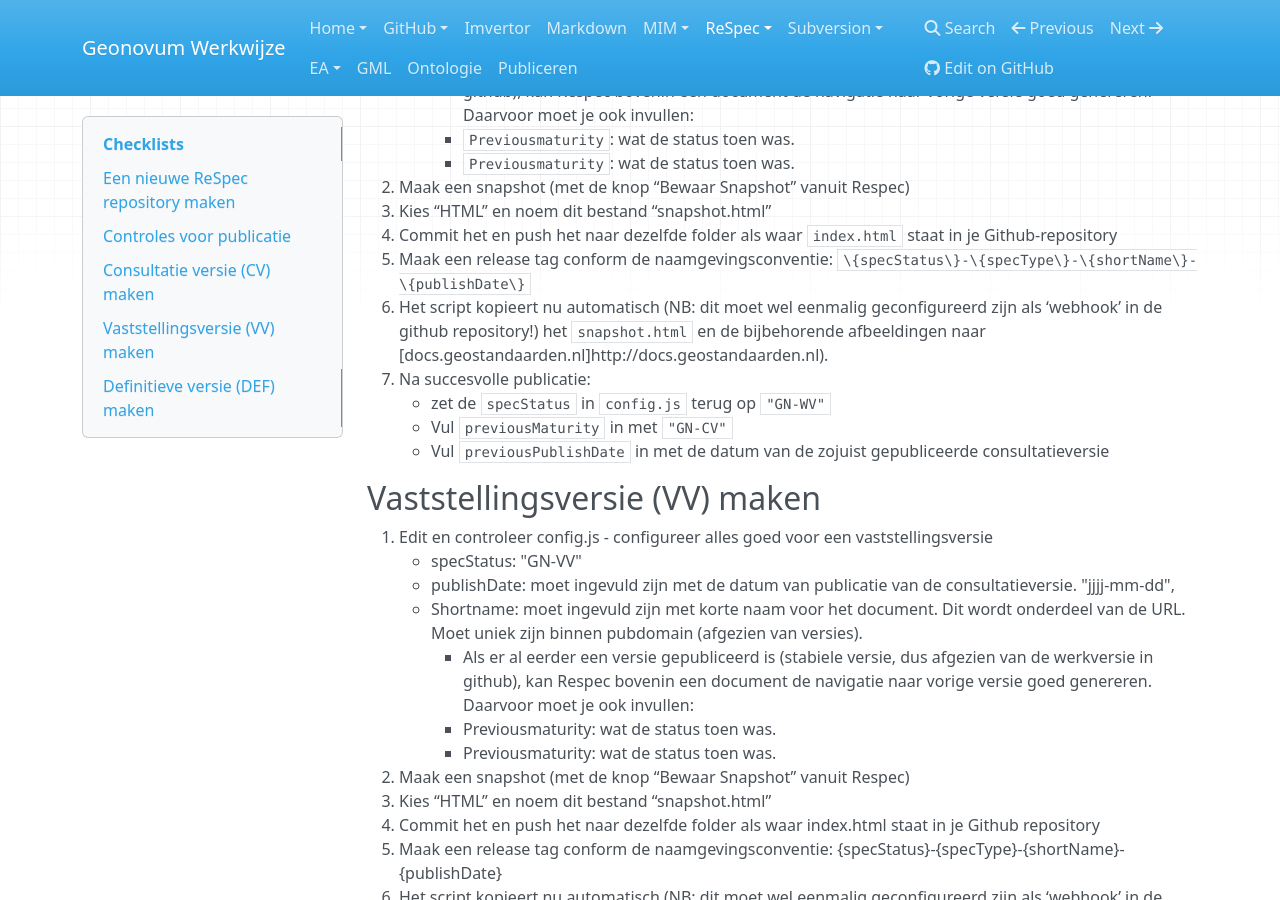
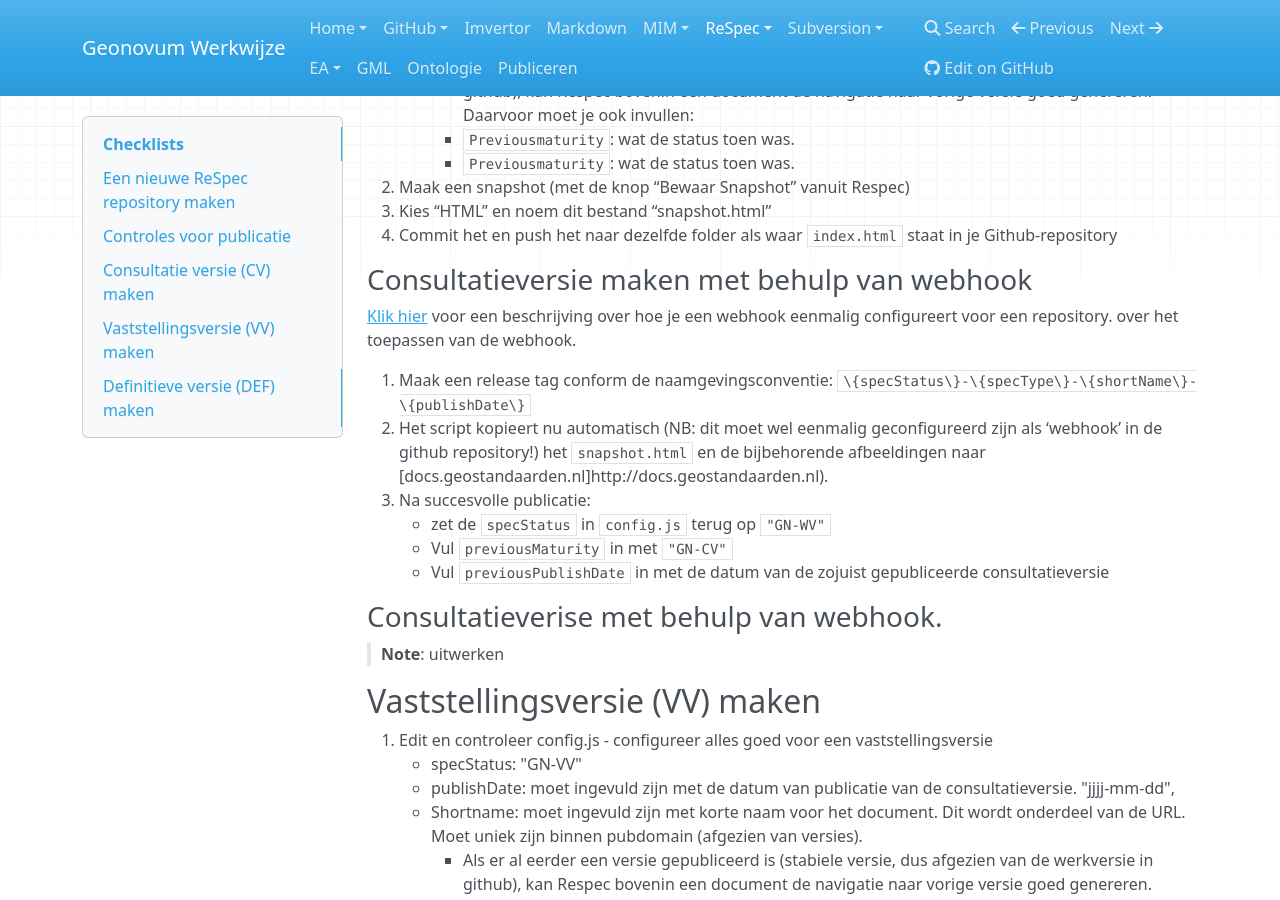
Before and after one commit to Geonovum/handleiding-tooling, an MkDocs documentation site: the page built from docs/ReSpec-Checklists.md, in a window 1280 px wide and 900 px high, scrolled down 1027 px. Built offline with MkDocs 1.6.1, drawn with Linux system fonts in a browser that asks for light colours; nearby versions of some CDN libraries.

Commit message:
Splitsen consultatieversie: handmatig of webhook

```diff
--- a/docs/ReSpec-Checklists.md
+++ b/docs/ReSpec-Checklists.md
@@ -30,15 +30,25 @@ In dit hoofdstuk staat een aantal checklists die je kan gebruiken als je vanuit
         -  Als er al eerder een versie gepubliceerd is (stabiele versie, dus afgezien van de werkversie in github), kan Respec bovenin een document de navigatie naar vorige versie goed genereren. Daarvoor moet je ook invullen:
         - `Previousmaturity`: wat de status toen was.
         - `Previousmaturity`: wat de status toen was.
-2. Maak een snapshot (met de knop “Bewaar Snapshot” vanuit Respec)
-3. Kies “HTML” en noem dit bestand “snapshot.html”
-4. Commit het en push het naar dezelfde folder als waar `index.html` staat in je Github-repository
-6.  Maak een release tag conform de naamgevingsconventie: `\{specStatus\}-\{specType\}-\{shortName\}-\{publishDate\}`
-7. Het script kopieert nu automatisch (NB: dit moet wel eenmalig geconfigureerd zijn als ‘webhook’ in de github repository!) het `snapshot.html` en de bijbehorende afbeeldingen naar [docs.geostandaarden.nl]http://docs.geostandaarden.nl).
-8. Na succesvolle publicatie:
+1. Maak een snapshot (met de knop “Bewaar Snapshot” vanuit Respec)
+1. Kies “HTML” en noem dit bestand “snapshot.html”
+1. Commit het en push het naar dezelfde folder als waar `index.html` staat in je Github-repository
+
+### Consultatieversie maken met behulp van webhook
+
+[Klik hier](/Publiceren/) voor een beschrijving over hoe je een webhook eenmalig configureert voor een repository. over het toepassen van de webhook.
+
+1.  Maak een release tag conform de naamgevingsconventie: `\{specStatus\}-\{specType\}-\{shortName\}-\{publishDate\}`
+1. Het script kopieert nu automatisch (NB: dit moet wel eenmalig geconfigureerd zijn als ‘webhook’ in de github repository!) het `snapshot.html` en de bijbehorende afbeeldingen naar [docs.geostandaarden.nl]http://docs.geostandaarden.nl).
+1. Na succesvolle publicatie:
     - zet de `specStatus` in `config.js` terug op `"GN-WV"`
     - Vul `previousMaturity` in met `"GN-CV"`
     - Vul `previousPublishDate` in met de datum van de zojuist gepubliceerde consultatieversie
+
+
+### Consultatieverise met behulp van webhook.
+
+> **Note**: uitwerken
 
 ## Vaststellingsversie (VV) maken
 
@@ -78,6 +88,3 @@ In dit hoofdstuk staat een aantal checklists die je kan gebruiken als je vanuit
     - zet de specStatus in config.js terug op GN-WV
     - Vul previousMaturity in met GN-DEF
     - Vul previousPublishDate in met de datum van de zojuist gepubliceerde definitieve versie
-
-
-\
```
